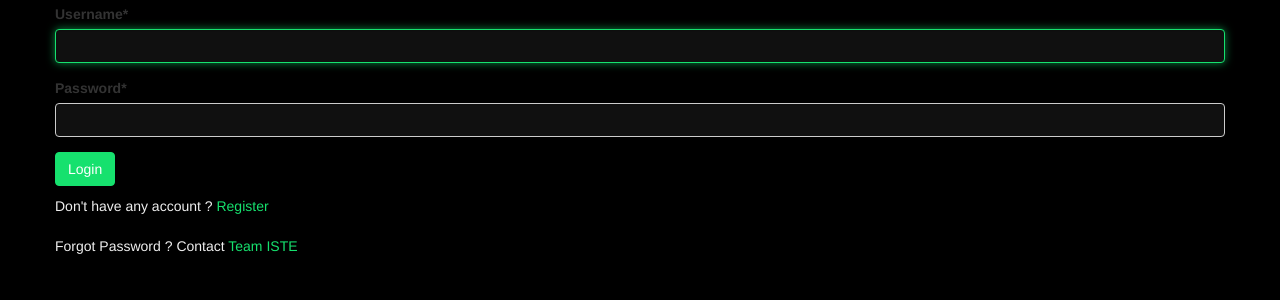
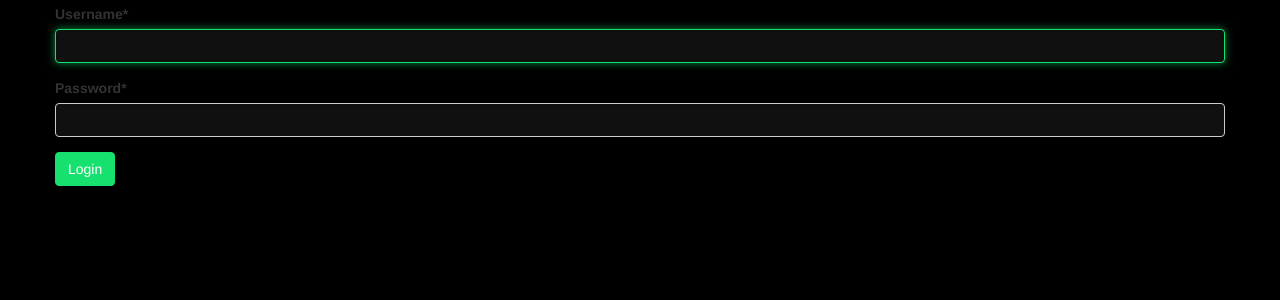
Before and after one commit to Smyan-Narang/cryptic_hunt, a Django app: page /login/ in a window 1280 px wide. Shown: the part 202-502 px from the top of the page. Run offline with Django 3.2, Linux system fonts and the light colour scheme; some libraries are stand-ins or nearby versions.

Commit message:
Update login.html

```diff
--- a/templates/login.html
+++ b/templates/login.html
@@ -15,6 +15,4 @@
     {{ form|crispy }}
     <button type="submit" class="btn btn-primary btn-custom">Login</button>
   </form>
-  <p style="padding-top: 10px; color: #efefef">Don't have any account ? <a href="/register/" style="color: #16e16e;"> Register </a> </p>
-  <p style="padding-top: 10px; color: #efefef">Forgot Password ? Contact <a href="mailto: iste@nith.ac.in" style="color: #16e16e;"> Team ISTE </a> </p>
-  {%endblock%}
+{%endblock%}
```
